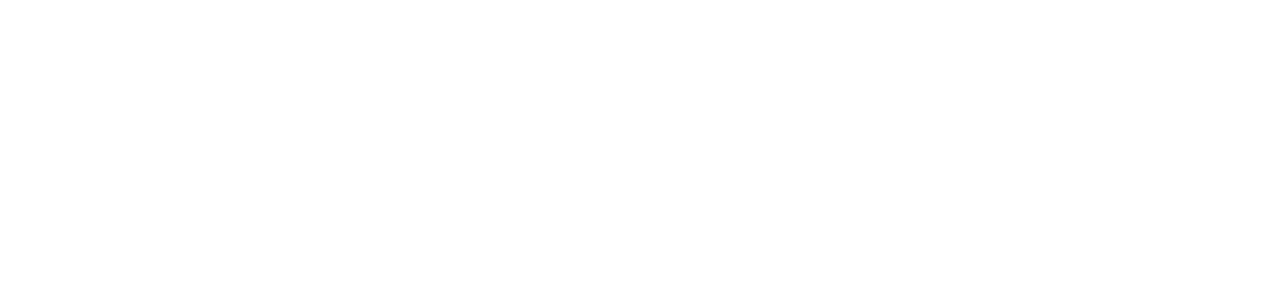
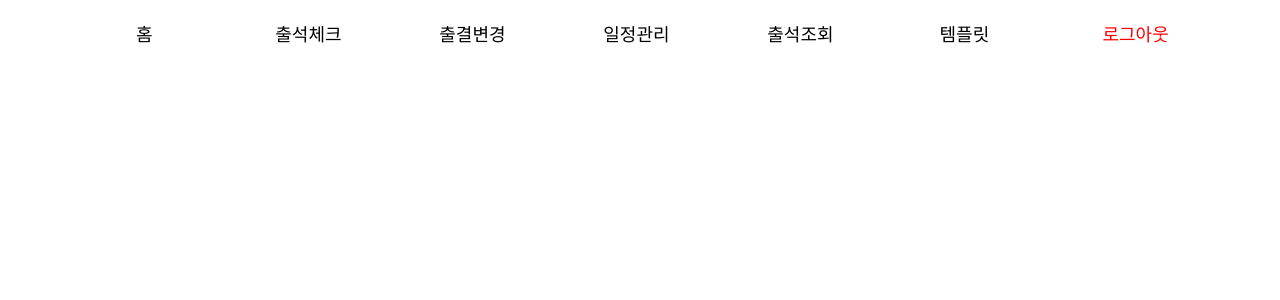
Before and after one commit to DSM-PICK/PICK2021-DESKTOP-CLIENT, a React (Create React App) app: page /header in a window 1280 px wide. Shown: the top 300 px of the page. Built offline with nearby package versions, Linux system fonts and the light colour scheme.

Commit message:
⚡️ :: (#13) Header 퍼블리싱 완료

```diff
--- /dev/null
+++ b/src/components/Header/Header.tsx
@@ -0,0 +1,28 @@
+import React, { FC } from "react";
+import * as S from "./styles";
+
+const RegisterArr = [
+  "홈",
+  "출석체크",
+  "출결변경",
+  "일정관리",
+  "출석조회",
+  "템플릿",
+];
+const Header: FC = (): JSX.Element => {
+  return (
+    <S.Container>
+      <S.RegisterContainer>
+        {RegisterArr.map((str, i) => (
+          <S.RegisterBox>
+            <S.Register key={i}>{str}</S.Register>
+            <S.RegisterBotLine />
+          </S.RegisterBox>
+        ))}
+      </S.RegisterContainer>
+      <S.LogoutBtn>로그아웃</S.LogoutBtn>
+    </S.Container>
+  );
+};
+
+export default Header;
--- /dev/null
+++ b/src/components/Header/styles.ts
@@ -0,0 +1,38 @@
+import styled from '@emotion/styled'
+export const Container = styled.div`
+    width: 100%;
+    height: 72px;
+    display: flex;
+    justify-content: space-between;
+    padding: 0 8%;
+    box-sizing: border-box;
+`;
+export const RegisterContainer = styled(Container)`
+    width: 904px;
+    padding: 0;
+`;
+export const RegisterBox = styled.div`
+display: flex;
+flex-direction: column;
+align-items: center;
+`;
+export const Register = styled.div`
+    width: 84px;
+    height: 90%;
+    display: flex;
+    flex-direction: column;
+    align-items: center;
+    font-size: 18px;
+    font-weight: 500;
+    cursor: pointer;
+    box-sizing: border-box;
+    padding-top: 24px;
+`;
+export const LogoutBtn = styled(Register)`
+    color: #ff0000;
+`;
+export const RegisterBotLine = styled.div`
+    width: 52px;
+    border: 2px solid black;
+    display: none;
+`
--- a/src/router/MainRouter.tsx
+++ b/src/router/MainRouter.tsx
@@ -1,13 +1,14 @@
 import { FC } from "react";
 import { Switch, Route } from "react-router-dom";
 import { LoginPage, ManageSchedulePage } from "../Pages";
-
-const MainRouter:FC = (): JSX.Element => {
+import Header from "../components/Header/Header";
+const MainRouter: FC = (): JSX.Element => {
   return (
     <>
       <Switch>
-        <Route exact path="/login" component={LoginPage}/>
+        <Route exact path="/login" component={LoginPage} />
         <Route exact path="/manage-schedule" component={ManageSchedulePage} />
+        <Route exact path="/header" component={Header} />
       </Switch>
     </>
   );
```
Also changed, not shown: 2 other files (tests, documents, lock files or other folders).
